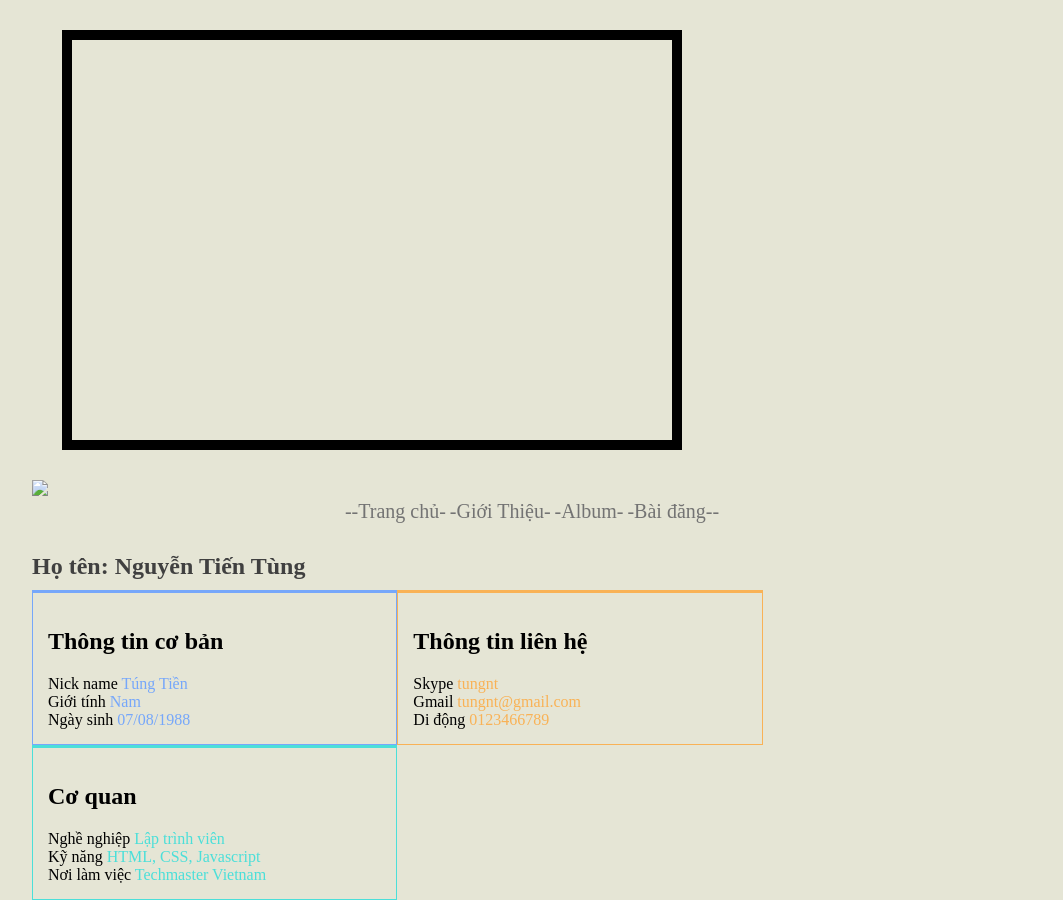
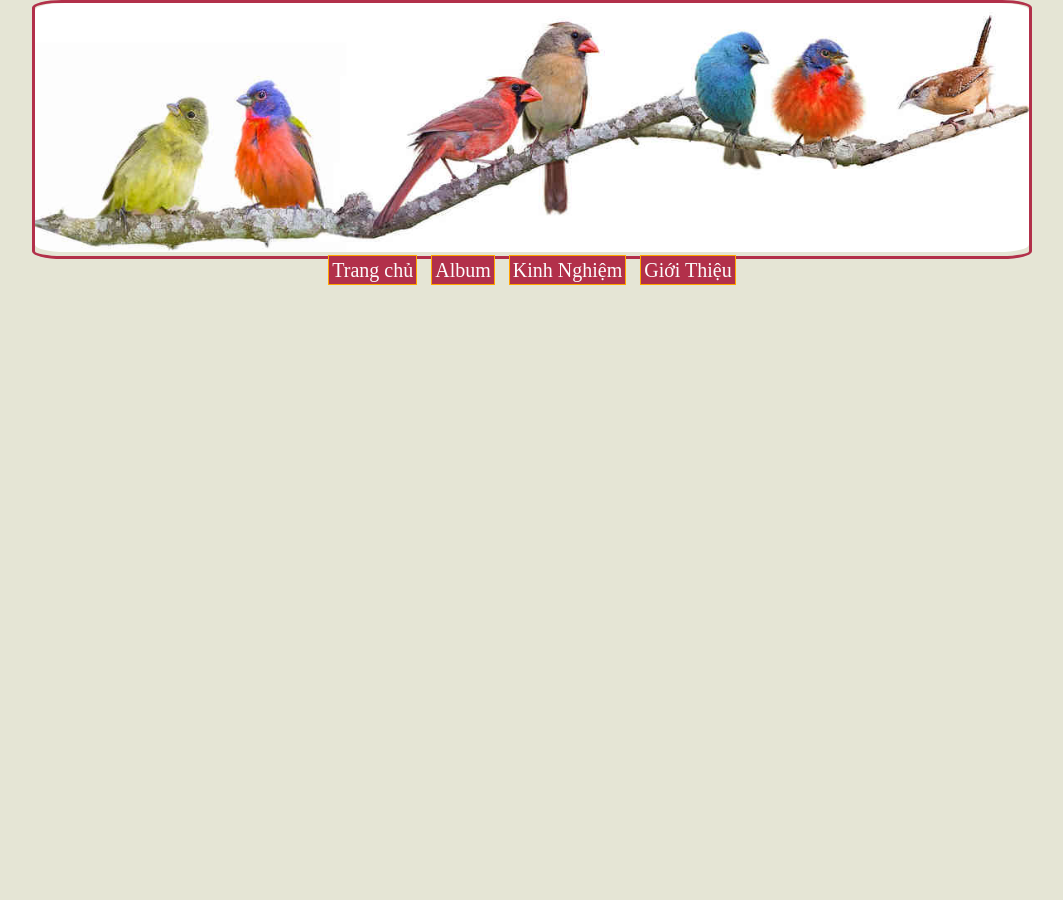
Before and after one commit to ngochoang1110/ngochoang1110.github.io, a plain HTML site: page BTImageGallery/home.html in a window 1280 px wide. Shown: the whole page, without its empty margins (108-1171 px from the left). After the commit the page ends 800 px from the top, so only its background shows below. Drawn offline with Linux system fonts and the light colour scheme; files that its build step writes are made by us from their sources.

Commit message:
bai moi
bai moi

```diff
--- a/BTImageGallery/css/box.css
+++ b/BTImageGallery/css/box.css
@@ -1,35 +1,19 @@
 
 
 .box{
-	padding: 15px;
-	/*margin-right: 5px;*/
+	padding: 10px;
+	margin: 0.5%;
 	float: left;
-	width: 33.33333%;
-	border: 1px solid ;
-	border-top-width: 3px;
+	width: 32%;
+
 
 }
 
-.info{
-	border-color: #76a7fa;
+p {
+	text-align: center;
+	color: blue;
 }
 
-.company{
-	border-color: #4bdfd9;
+p:hover {
+	color: black;
 }
-
-.contact {
-	border-color: #f9b256;
-}
-
-.info span {
-	color: #76a7fa;
-}
-
-.company span {
-	color: #4bdfd9;
-}
-
-.contact span {
-	color: #f9b256;
-}
--- a/BTImageGallery/css/style.css
+++ b/BTImageGallery/css/style.css
@@ -1,12 +1,19 @@
-/** {
+* {
 	box-sizing: border-box;
-}*/
+}
 
 body {
+
 	background-color: #E5e5d5;
 	padding: 0;
 	max-width: 1000px;
 	margin: auto;
+}
+
+#banner {
+	border: 3px solid #b2304a ;
+	border-radius: 3%;
+
 }
 
 #main-menu {
@@ -14,41 +21,43 @@ body {
 }
 
 h1{
-	margin: 30px 0 10px 0;
-	color: #404040;
+	text-transform: uppercase;
+	text-align: center;
+	color: #b2304a;
 	font-size: 24px;
 }
 
 img {
 	max-width: 100%;
 	max-height: 300px;
+	border-radius: 3%;
+}
+
+img:hover {
+	border-radius: 30%;
 }
 
 #main-menu a {
+	margin: 5px;
+	padding: 3px;
 	font-size: 20px;
-	color: #737373;
+	color: #fcfcfc;
 	text-decoration: none;
+	background-color: #b2304a;
+	border: 1px solid orange;
 }
-#main-menu a:hover, #main-menu a.active {
+#main-menu a:hover, #main-menu a:active {
 	color: black;
 
 }
-#main-menu a.active {
+#main-menu a:active {
 	font-weight: bold;
 }
 
 }
 
-.wrap {
+/*.wrap {
 	max-width: 1000px;
 	margin: auto;
 }
-
-
-    #rectangle {
-        padding: 50px;
-        margin: 30px;
-        width: 500px;
-        height: 300px;
-        border: 10px solid;
-    }
+*/
--- a/BTImageGallery/home.html
+++ b/BTImageGallery/home.html
@@ -4,61 +4,18 @@
 	<title>Gioi Thieu</title>
 	<meta charset="utf-8">
 	<link rel="stylesheet" type="text/css" href="css/style.css">
-	<link rel="stylesheet" type="text/css" href="css/about.css">
+	<link rel="stylesheet" type="text/css" href="css/box.css">
 </head>
 <body>
-	<div id="rectangle"></div>
 
 <div class="wrap">
 
-		<div id="banner" >  <img src="img/baner.png">
+		<div id="banner" >  <img src="img/baner.jpg">
 		</div>
 
 			<div id="main-menu">
-					<a href="home.html">--Trang chủ-</a>
-					<a href="about.html" >-Giới Thiệu-</a>
-					<a href="gallery.html">-Album-</a>
-					<a href="port.html">-Bài đăng--</a>
+					<a href="home.html">Trang chủ</a>
+					<a href="album.html">Album</a>
+					<a href="kinhnghiem.html">Kinh Nghiệm</a>
+					<a href="gioithieu.html" >Giới Thiệu</a>
 			</div>
-
-		<h1>Họ tên: Nguyễn Tiến Tùng</h1>
-
-
-	<div id="main-content">
-
-			<div class="box info">
-			  	  <h2>Thông tin cơ bản</h2>
-
-		  		  <div>Nick name <span>Túng Tiền</span></div>
-
-				  <div>Giới tính <span>Nam</span></div>
-
-				  <div>Ngày sinh <span>07/08/1988</span></div>
-			</div>
-
-			<div class="box contact">
-				  <h2>Thông tin liên hệ</h2>
-
-				  <div>Skype <span>tungnt</span></div>
-
-				  <div>Gmail <span>tungnt@gmail.com</span></div>
-
-				  <div>Di động <span>0123466789</span></div>
-			</div>
-
-			<div class="box company">
-				  <h2>Cơ quan</h2>
-
-				  <div>Nghề nghiệp <span> Lập trình viên</span></div>
-
-				  <div>Kỹ năng <span>HTML, CSS, Javascript</span></div>
-
-			  	  <div>Nơi làm việc <span>Techmaster Vietnam</span></div>
-			</div>
-
-	</div>
-</div>
-
-
-</body>
-</html>
```
Also changed, not shown: BTImageGallery/album.html (+86 -0 lines), BTImageGallery/gioithieu.html (+21 -0 lines), BTImageGallery/kinhnghiem.html (+21 -0 lines), BTImageGallery/img/baner.jpg (added), BTImageGallery/img/hoang.jpg (renamed from BTImageGallery/img/hoanglientuoc.jpg).
